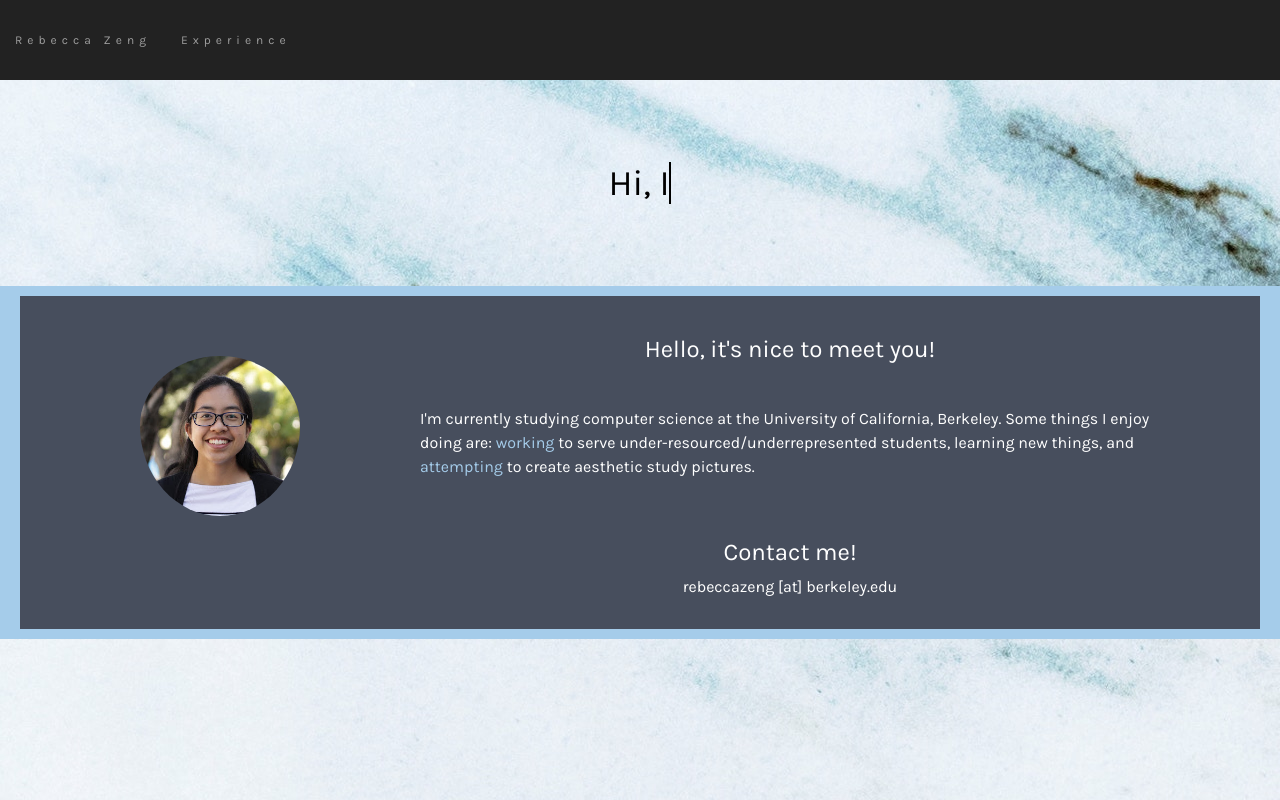
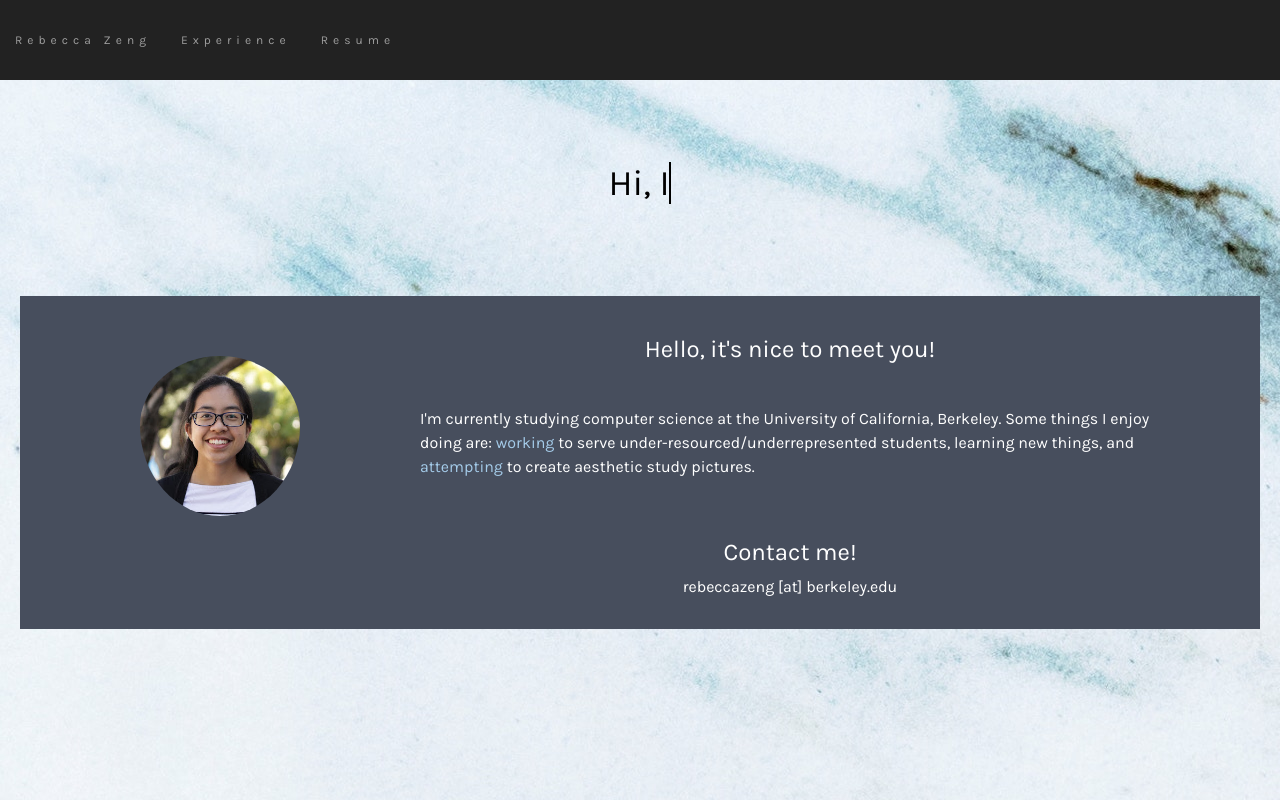
Before and after one commit to rebeccazeng/rebeccazeng.github.io, a plain HTML site: page index.html in a window 1280 px wide. Drawn offline with nearby package versions, Linux system fonts and the light colour scheme.

Commit message:
Added resume

```diff
--- a/index.html
+++ b/index.html
@@ -63,6 +63,7 @@
   <ul class="nav navbar-nav">
     <li><a href="#top">Rebecca Zeng</a></li>
     <li><a href="exp.html">Experience</a></li>
+    <li><a href="./images/Rebecca_Zeng_Resume.pdf">Resume</a></li>
 
 
   </ul>
@@ -153,7 +154,7 @@ var TxtType = function(el, toRotate, period) {
 
 
 <!-- First Container -->
-<div style="width: 100%; padding: .5em 1em; background-color:#a5ccea">
+<div style="width: 100%; padding: .5em 1em;">
   <div style="padding: 1em 5em" class="container-fluid bg-2 text-center">
     <img src="images/rebecca.jpg" id="profile_pic" class="img-responsive img-circle margin" style="margin-right: 5em;" align="left" alt="Rebecca" width="200" height="200">
     <h3 class="margin">Hello, it's nice to meet you!</h3>
```
Also changed, not shown: 1 other file.
